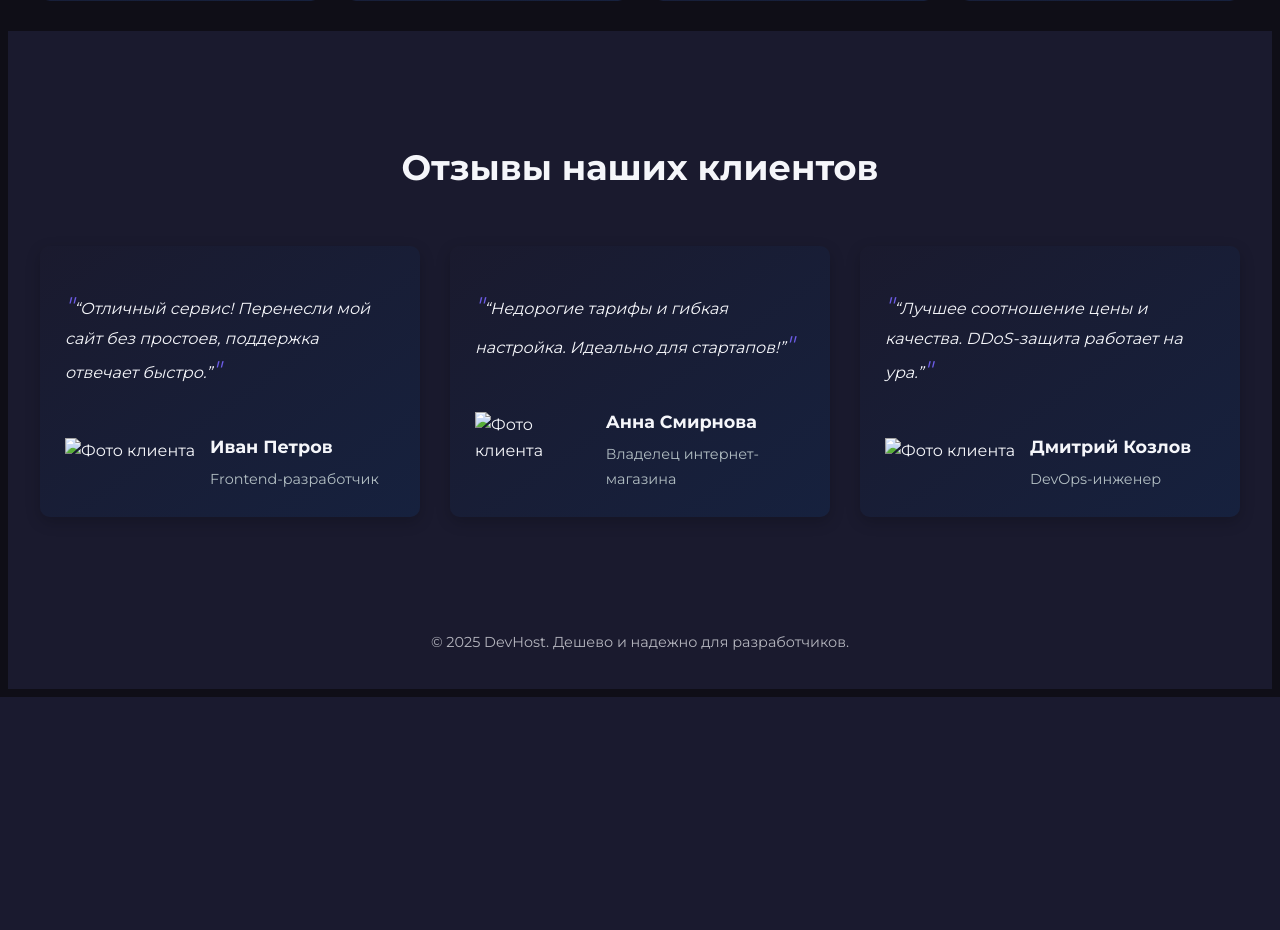
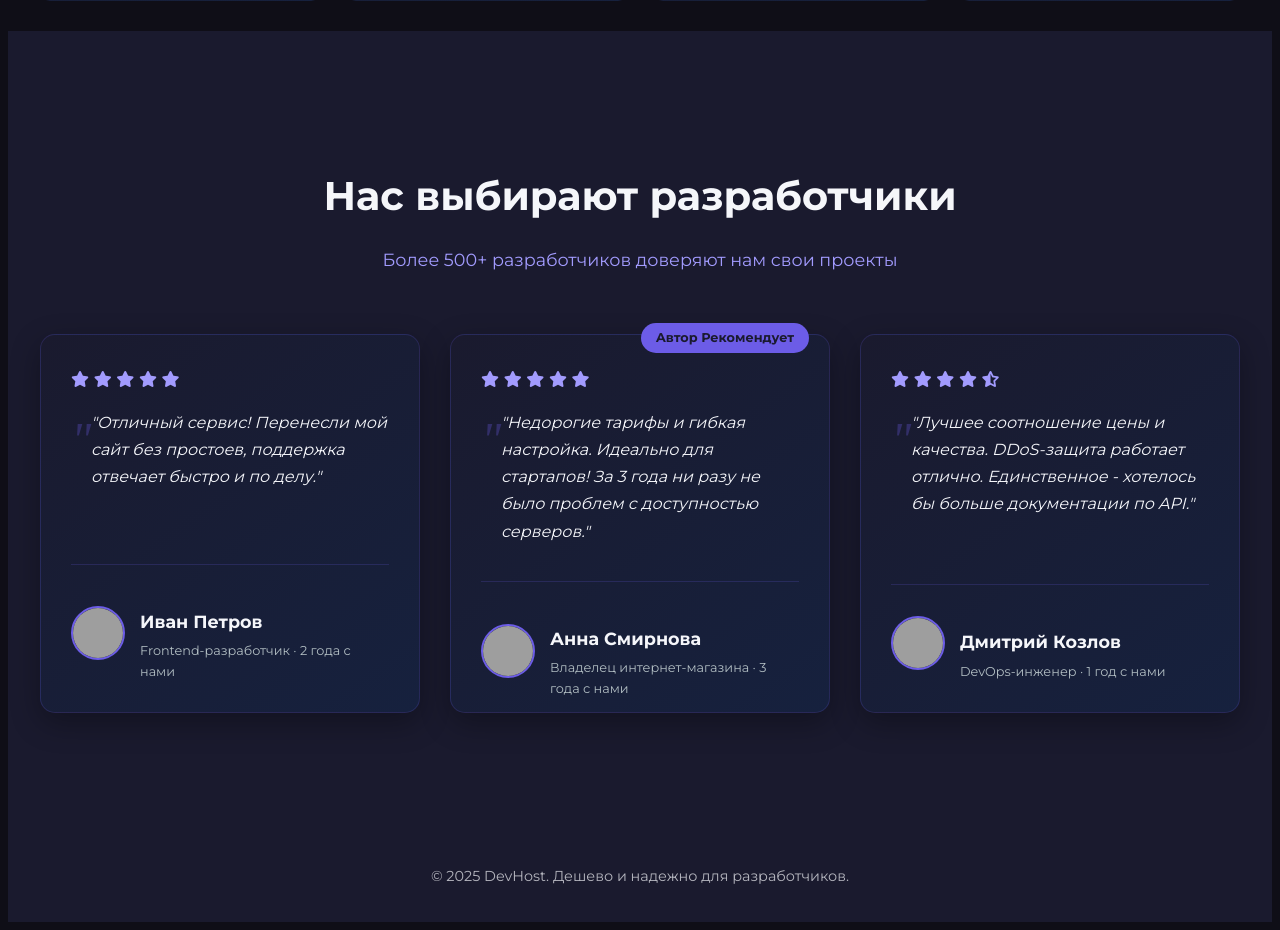
Before and after one commit to ratPunk/hostix, a PHP site: page / in a window 1280 px wide. Shown: the part 2932-3862 px from the top of the page. Before the commit the page ends 3629 px from the top, so only its background shows below. Run offline with PHP 8.4, Linux system fonts and the light colour scheme; some libraries are stand-ins or nearby versions; grey boxes are pictures that could not be loaded.

Commit message:
Remake review section

```diff
--- a/assets/css/styles.css
+++ b/assets/css/styles.css
@@ -454,14 +454,21 @@ i {
 
 /* Секция отзывов */
 .testimonials {
-    padding: 80px 0;
+    padding: 100px 0;
     background-color: #1a1a2e;
 }
 
 .testimonials h2 {
     text-align: center;
-    font-size: 2.2rem;
-    margin-bottom: 50px;
+    font-size: 2.5rem;
+    margin-bottom: 15px;
+}
+
+.section-subtitle {
+    text-align: center;
+    font-size: 1.1rem;
+    color: var(--secondary);
+    margin-bottom: 60px;
 }
 
 .testimonials-grid {
@@ -472,30 +479,65 @@ i {
 
 .testimonial-card {
     background: linear-gradient(145deg, #1a1a2e, #16213e);
-    border-radius: 10px;
-    padding: 25px;
-    box-shadow: 0 5px 15px rgba(0, 0, 0, 0.2);
+    border-radius: 15px;
+    padding: 30px;
+    box-shadow: 0 10px 30px rgba(0, 0, 0, 0.3);
+    display: flex;
+    flex-direction: column;
+    height: 80%;
+    position: relative;
+    border: 1px solid rgba(108, 92, 231, 0.2);
+}
+
+.testimonial-content {
+    flex: 1;
+    margin-bottom: 20px;
+}
+
+.testimonial-rating {
+    color: #FFD700 !important;
+    margin-bottom: 15px;
+    font-size: 1.1rem;
+}
+
+i.fas.fa-star, i.fa-star-half-alt  {
+    font-size: 1rem;
+    color: var(--secondary);
 }
 
 .testimonial-content p {
     font-style: italic;
-    margin-bottom: 20px;
+    line-height: 1.7;
     position: relative;
+    padding-left: 20px;
 }
 
-.testimonial-content p::before,
-.testimonial-content p::after {
+.testimonial-content p::before {
     content: '"';
-    font-size: 1.5rem;
+    position: absolute;
+    left: 0;
+    top: -10px;
+    font-size: 3rem;
     color: var(--primary);
+    opacity: 0.3;
+    font-family: serif;
 }
 
 .testimonial-author {
     margin-top: auto;
-    bottom: 0;
     display: flex;
     align-items: center;
     gap: 15px;
+    padding-top: 20px;
+    border-top: 1px solid rgba(108, 92, 231, 0.2);
+}
+
+.author-avatar {
+    width: 50px;
+    height: 50px;
+    border-radius: 50%;
+    object-fit: cover;
+    border: 2px solid var(--primary);
 }
 
 .author-info h4 {
@@ -504,6 +546,34 @@ i {
 }
 
 .author-info span {
-    font-size: 0.9rem;
+    font-size: 0.8rem;
     color: var(--text-gray);
+    display: block;
 }
+
+.featured-badge {
+    position: absolute;
+    top: -12px;
+    right: 20px;
+    background-color: var(--primary);
+    color: var(--dark);
+    padding: 5px 15px;
+    border-radius: 20px;
+    font-weight: 700;
+    font-size: 0.8rem;
+}
+
+@media (max-width: 768px) {
+    .testimonials {
+        padding: 60px 0;
+    }
+
+    .testimonials h2 {
+        font-size: 2rem;
+    }
+
+    .section-subtitle {
+        font-size: 1rem;
+        margin-bottom: 40px;
+    }
+}
--- a/index.html
+++ b/index.html
@@ -1,5 +1,6 @@
 <!DOCTYPE html>
 <html lang="ru">
+
 <head>
     <meta charset="UTF-8">
     <meta name="viewport" content="width=device-width, initial-scale=1.0">
@@ -8,6 +9,7 @@
     <link href="https://fonts.googleapis.com/css2?family=Montserrat:wght@400;600;700&display=swap" rel="stylesheet">
     <link rel="stylesheet" href="https://cdnjs.cloudflare.com/ajax/libs/font-awesome/6.0.0/css/all.min.css">
 </head>
+
 <body>
     <!-- Шапка сайта -->
     <header class="header">
@@ -31,7 +33,8 @@
     <section class="hero">
         <div class="container">
             <h1>Доступные сервера <span class="highlight">для разработчиков</span></h1>
-            <p class="subtitle">Специализируемся на малых и средних мощностях по низким ценам. Идеально для хостинга сайтов, тестовых сред и небольших проектов.</p>
+            <p class="subtitle">Специализируемся на малых и средних мощностях по низким ценам. Идеально для хостинга
+                сайтов, тестовых сред и небольших проектов.</p>
             <a href="#" class="btn-cta">Выбрать сервер</a>
         </div>
     </section>
@@ -195,44 +198,75 @@
     <!-- Отзывы клиентов -->
     <section class="testimonials">
         <div class="container">
-            <h2>Отзывы наших клиентов</h2>
+            <h2>Нас выбирают разработчики</h2>
+            <p class="section-subtitle">Более 500+ разработчиков доверяют нам свои проекты</p>
+
             <div class="testimonials-grid">
                 <!-- Отзыв 1 -->
                 <div class="testimonial-card">
                     <div class="testimonial-content">
-                        <p>“Отличный сервис! Перенесли мой сайт без простоев, поддержка отвечает быстро.”</p>
+                        <div class="testimonial-rating">
+                            <i class="fas fa-star"></i>
+                            <i class="fas fa-star"></i>
+                            <i class="fas fa-star"></i>
+                            <i class="fas fa-star"></i>
+                            <i class="fas fa-star"></i>
+                        </div>
+                        <p>"Отличный сервис! Перенесли мой сайт без простоев, поддержка отвечает быстро и по делу."</p>
                     </div>
                     <div class="testimonial-author">
-                        <img src="https://via.placeholder.com/50" alt="Фото клиента">
+                        <img src="https://randomuser.me/api/portraits/men/32.jpg" alt="Иван Петров"
+                            class="author-avatar">
                         <div class="author-info">
                             <h4>Иван Петров</h4>
-                            <span>Frontend-разработчик</span>
+                            <span>Frontend-разработчик · 2 года с нами</span>
                         </div>
                     </div>
                 </div>
+
                 <!-- Отзыв 2 -->
-                <div class="testimonial-card">
+                <div class="testimonial-card featured">
+                    <div class="featured-badge">Автор Рекомендует</div>
                     <div class="testimonial-content">
-                        <p>“Недорогие тарифы и гибкая настройка. Идеально для стартапов!”</p>
+                        <div class="testimonial-rating">
+                            <i class="fas fa-star" stlye="color: white !important;"></i>
+                            <i class="fas fa-star" stlye="color: white !important;"></i>
+                            <i class="fas fa-star" stlye="color: white !important;"></i>
+                            <i class="fas fa-star" stlye="color: white !important;"></i>
+                            <i class="fas fa-star" stlye="color: white !important;"></i>
+                        </div>
+                        <p>"Недорогие тарифы и гибкая настройка. Идеально для стартапов! За 3 года ни разу не было
+                            проблем с доступностью серверов."</p>
                     </div>
                     <div class="testimonial-author">
-                        <img src="https://via.placeholder.com/50" alt="Фото клиента">
+                        <img src="https://randomuser.me/api/portraits/women/44.jpg" alt="Анна Смирнова"
+                            class="author-avatar">
                         <div class="author-info">
                             <h4>Анна Смирнова</h4>
-                            <span>Владелец интернет-магазина</span>
+                            <span>Владелец интернет-магазина · 3 года с нами</span>
                         </div>
                     </div>
                 </div>
+
                 <!-- Отзыв 3 -->
                 <div class="testimonial-card">
                     <div class="testimonial-content">
-                        <p>“Лучшее соотношение цены и качества. DDoS-защита работает на ура.”</p>
+                        <div class="testimonial-rating">
+                            <i class="fas fa-star"></i>
+                            <i class="fas fa-star"></i>
+                            <i class="fas fa-star"></i>
+                            <i class="fas fa-star"></i>
+                            <i class="fas fa-star-half-alt"></i>
+                        </div>
+                        <p>"Лучшее соотношение цены и качества. DDoS-защита работает отлично. Единственное - хотелось бы
+                            больше документации по API."</p>
                     </div>
                     <div class="testimonial-author">
-                        <img src="https://via.placeholder.com/50" alt="Фото клиента">
+                        <img src="https://randomuser.me/api/portraits/men/75.jpg" alt="Дмитрий Козлов"
+                            class="author-avatar">
                         <div class="author-info">
                             <h4>Дмитрий Козлов</h4>
-                            <span>DevOps-инженер</span>
+                            <span>DevOps-инженер · 1 год с нами</span>
                         </div>
                     </div>
                 </div>
@@ -249,4 +283,5 @@
 
     <script src="assets/js/script.js"></script>
 </body>
+
 </html>
```
